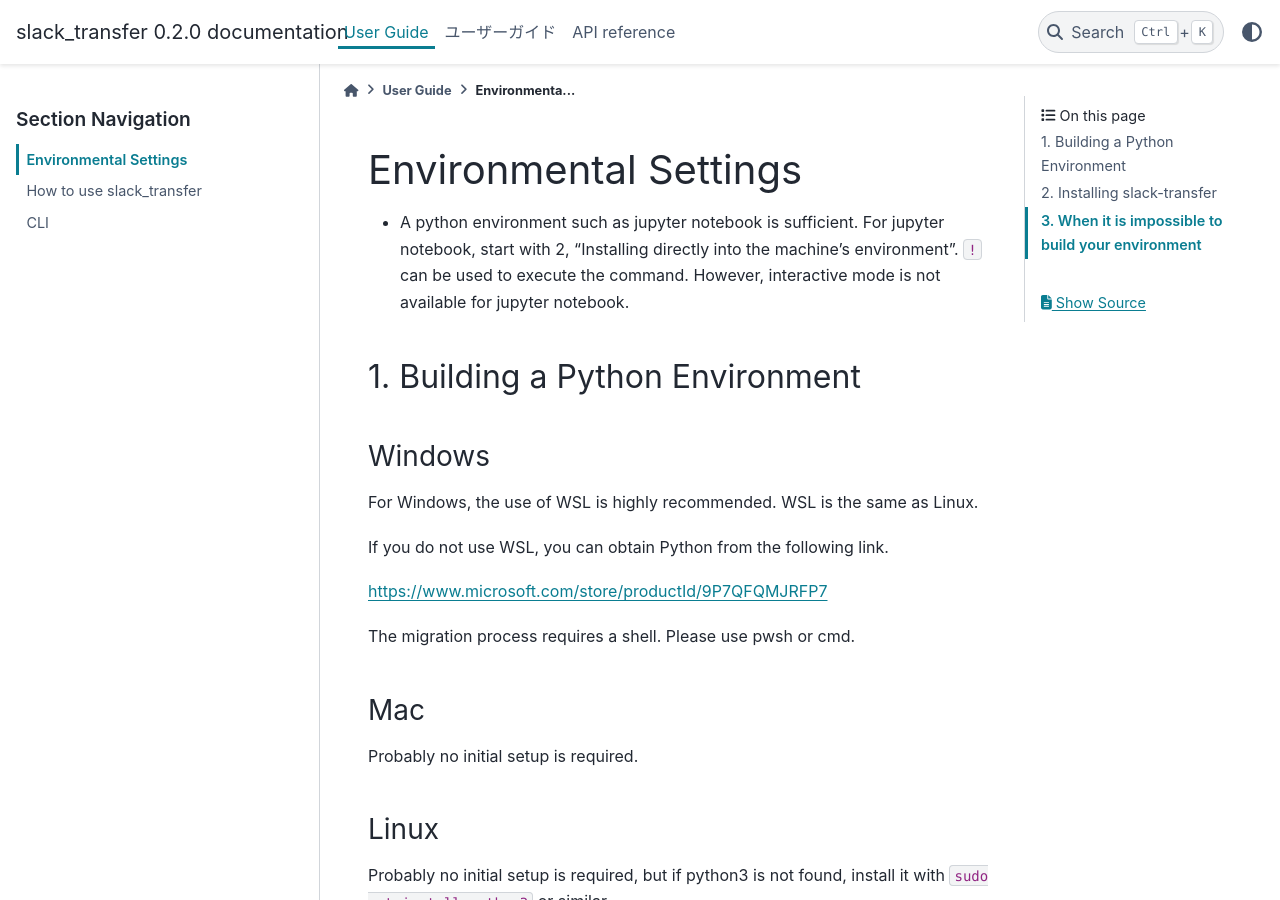
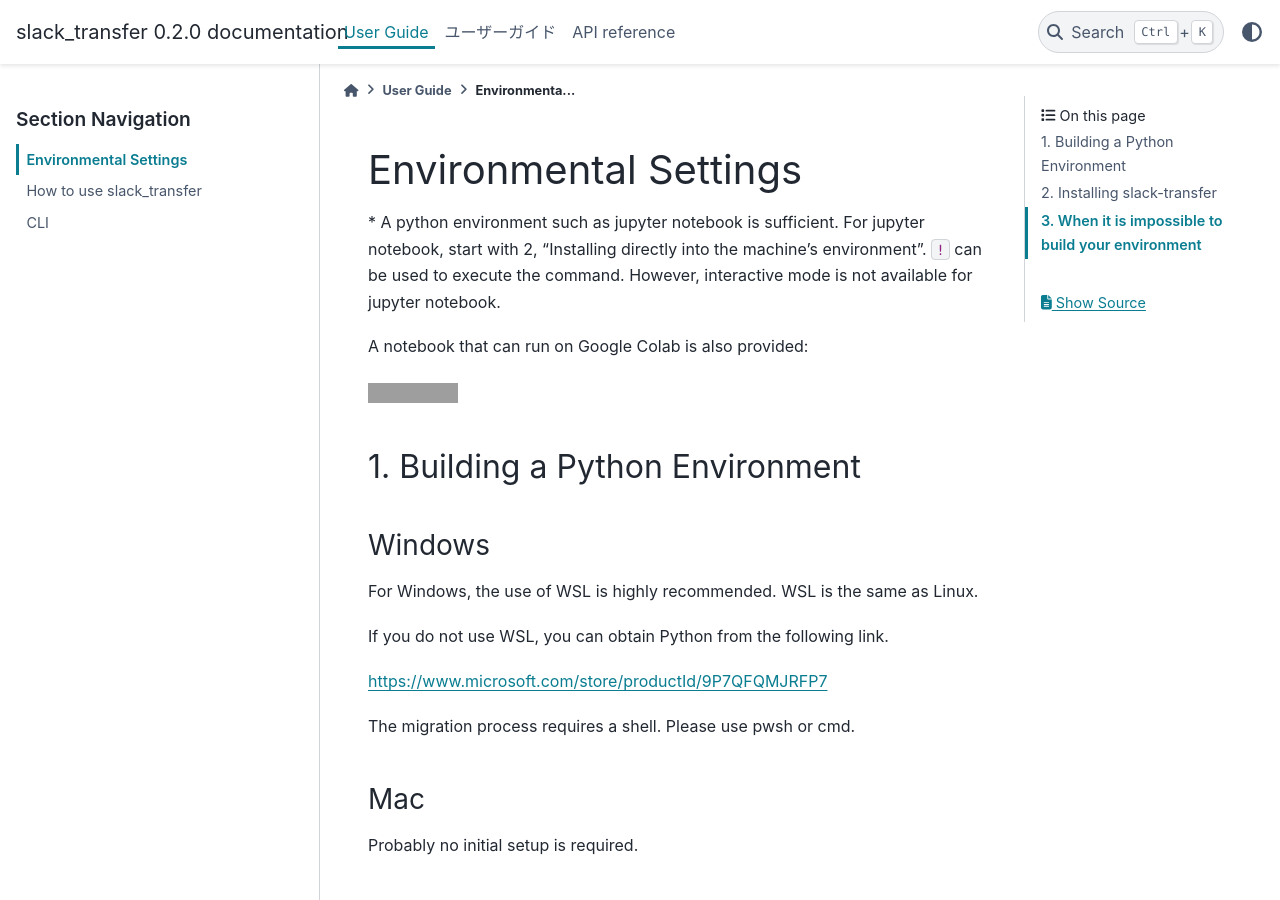
Before and after one commit to masanorihirano/slack_transfer, a Sphinx documentation site: the page built from docs/source/user_guide/environment.rst, in a window 1280 px wide and 900 px high. Built offline with Sphinx 7.4.7 and the PyData theme 0.15.4, drawn with Linux system fonts in a browser that asks for light colours; some of the changed text lies outside the part shown; grey boxes are pictures that could not be loaded.

Commit message:
added notebook examples

```diff
--- a/docs/source/user_guide/environment.rst
+++ b/docs/source/user_guide/environment.rst
@@ -1,6 +1,13 @@
 Environmental Settings
 ==========
-* A python environment such as jupyter notebook is sufficient. For jupyter notebook, start with 2, "Installing directly into the machine's environment". :code:`!` can be used to execute the command. However, interactive mode is not available for jupyter notebook.
+\* A python environment such as jupyter notebook is sufficient. For jupyter notebook, start with 2, "Installing directly into the machine's environment". :code:`!` can be used to execute the command. However, interactive mode is not available for jupyter notebook.
+
+A notebook that can run on Google Colab is also provided:
+
+.. image:: https://colab.research.google.com/assets/colab-badge.svg
+    :alt: Open In Colab
+    :target: http://colab.research.google.com/github/masanorihirano/blob/main/examples/slack_transfer.ipynb
+
 
 1. Building a Python Environment
 -------------------
@@ -66,4 +73,4 @@
 If you are using Mac OS, you will need to set the execute permission in the "Security & Privacy" tab of the "Configuration" menu.
 For Linux, the Ubuntu version should work. However, please note that this version does not support all environments, so it may not work in all cases.
 
-*The CLI cannot be used.
+\*The CLI cannot be used.
```
Also changed, not shown: README.md (+2 -0 lines), docs/source/user_guide/environment_ja.rst (+7 -0 lines), docs/source/user_guide/run.rst (+10 -0 lines), docs/source/user_guide/run_ja.rst (+10 -0 lines), prototype.py (deleted, +0 -14 lines), 1 other file.
